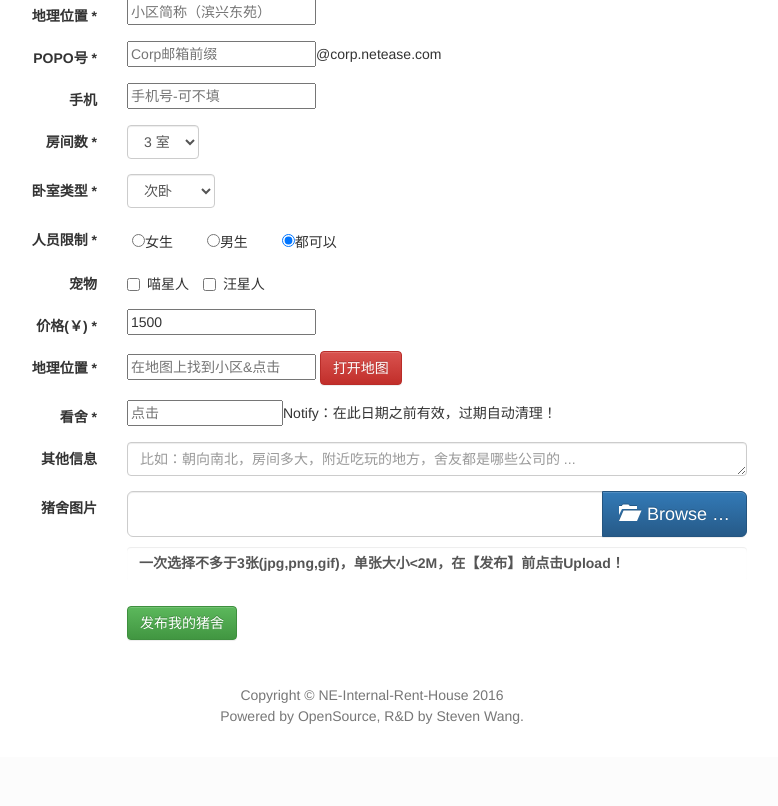
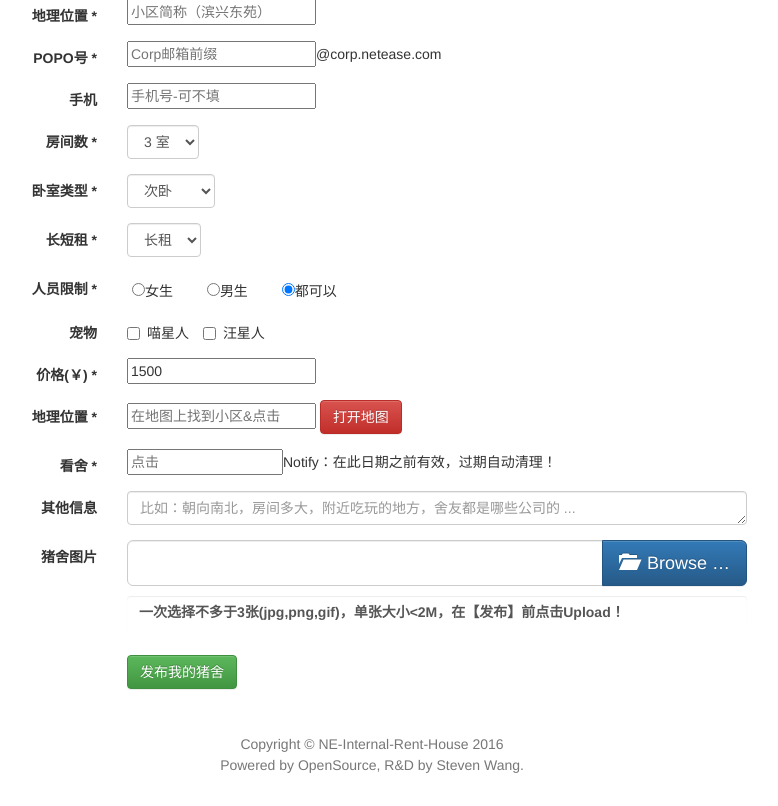
Before and after one commit to wangdiwen/rent_house, a CodeIgniter app: the page made by application/views/publish.php in a window 1280 px wide. Shown: the part 138-944 px from the top of the page, without its empty margins (268-1046 px from the left). Before the commit the page ends 862 px from the top, so only its background shows below. Run offline with CodeIgniter, Linux system fonts and the light colour scheme; data that the repository does not hold is empty; some libraries are stand-ins or nearby versions.

Commit message:
add rent type (long or short) option in publish page.

```diff
--- a/application/controllers/Home.php
+++ b/application/controllers/Home.php
@@ -74,7 +74,7 @@ class Home extends CI_Controller {
 
     $open_page = $this->session->userdata('open_page');
     if ($open_page == 'home') {
-      return $this->index();
+      redirect('/home/index', 'location', 302);
     }
     else
       $this->load->view($open_page);
@@ -127,6 +127,7 @@ class Home extends CI_Controller {
       // $nickname = $this->session->userdata('nickname');
       // log_message('debug', 'publish page: ' . 'email=' . $email . ', nickname=' . $nickname);
       $this->load->view('publish', array(
+        // 'email' => explode('@', $email)[0],
         'email' => explode('@', $email)[0],
       ));
     }
--- a/application/controllers/House.php
+++ b/application/controllers/House.php
@@ -80,6 +80,7 @@ class House extends CI_Controller {
     $phone = trim($this->input->post('phone'));     //   132xxx
     $room_num = $this->input->post('room_num');     // * 3
     $room_type = $this->input->post('room_type');   // * master|slave|single
+    $rent_type = $this->input->post('rent_type');   // * long|short
     $man = $this->input->post('man');               // * girl|boy|no
     $animal = $this->input->post('animal');         //   cat|dog|no
     $price = $this->input->post('price');           // * 1500
@@ -99,7 +100,7 @@ class House extends CI_Controller {
     $page = 'pub_failed';
     if ($community && $popo && $xy_point) {
       $ret = $this->rh_house->save_item($s_date, $ukey, $community, $popo, $phone, $room_num,
-        $room_type, $man, $animal_str, $price, $xy_point, $other);
+        $room_type, $rent_type, $man, $animal_str, $price, $xy_point, $other);
       if ($ret)
         $page = 'pub_success';
     }
--- a/application/models/Rh_house.php
+++ b/application/models/Rh_house.php
@@ -14,7 +14,8 @@ class Rh_house extends CI_Model {
 
   // fetch just one record detail info
   public function one_detail($house_id) {
-    $this->db->select('id, s_date, pub_time, ukey, community, popo, phone, room_num, room_type,
+    $this->db->select('id, s_date, pub_time, ukey, community, popo, phone,
+      room_num, room_type, rent_type,
       man, animal, price, xy_point, other')
       ->from($this->tb_name)
       ->where('id', $house_id)
@@ -63,7 +64,7 @@ class Rh_house extends CI_Model {
 
   // save the publish house record
   public function save_item($s_date, $ukey, $community, $popo, $phone, $room_num,
-    $room_type, $man, $animal, $price, $xy_point, $other) {
+    $room_type, $rent_type, $man, $animal, $price, $xy_point, $other) {
     $data = array(
       's_date' => $s_date,
       'status' => 1,
@@ -74,6 +75,7 @@ class Rh_house extends CI_Model {
       'phone' => $phone,
       'room_num' => $room_num,
       'room_type' => $room_type,
+      'rent_type' => $rent_type,
       'man' => $man,
       'animal' => $animal,
       'price' => $price,
--- a/application/views/publish.php
+++ b/application/views/publish.php
@@ -54,6 +54,15 @@
                      <option value="master">次卧</option>
                      <option value="slave">主卧</option>
                      <option value="single">单居室</option>
+                  </select>
+                </div>
+              </div>
+              <div class="form-group">
+                <label  class="col-sm-2 control-label">长短租 *</label>
+                <div class="col-sm-10">
+                  <select id="rent_type" name="rent_type" class="form-control" style="width:auto;">
+                     <option value="long">长租</option>
+                     <option value="short">短租</option>
                   </select>
                 </div>
               </div>
--- a/application/views/releaselog.php
+++ b/application/views/releaselog.php
@@ -22,7 +22,7 @@
         <div class="col-lg-8 col-lg-offset-2 col-md-10 col-md-offset-1">
           <p><strong>V0.0.2&nbsp;&nbsp;&nbsp;&nbsp;2016-07-10</strong></p>
           <p>&nbsp;&nbsp;&nbsp;&nbsp;&nbsp;&nbsp;&nbsp;&nbsp;
-            1. 在蜂巢部门的“西秦公子”的建议下，增加了【我要发布】自动关联网易内部 OpenID 统一认证；<br/>
+            1. 在蜂巢部门 “西秦公子” 同学的建议下，增加了【我要发布】自动关联网易内部 OpenID 统一认证；<br/>
             &nbsp;&nbsp;&nbsp;&nbsp;&nbsp;&nbsp;&nbsp;&nbsp;
             2. 增加用户登录/退出功能；<br/>
             &nbsp;&nbsp;&nbsp;&nbsp;&nbsp;&nbsp;&nbsp;&nbsp;
```
Also changed, not shown: application/views/detail.php (+7 -3 lines), 1 other file.
